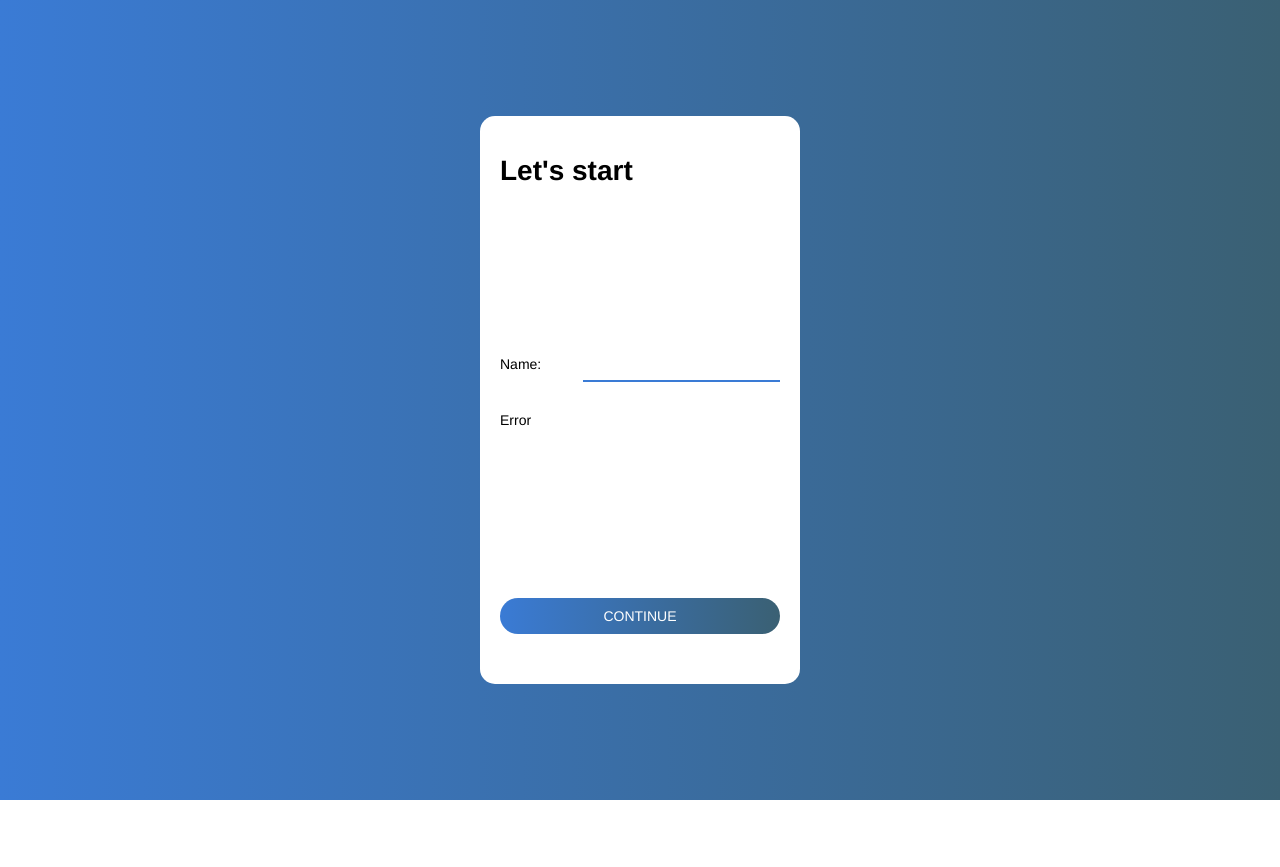
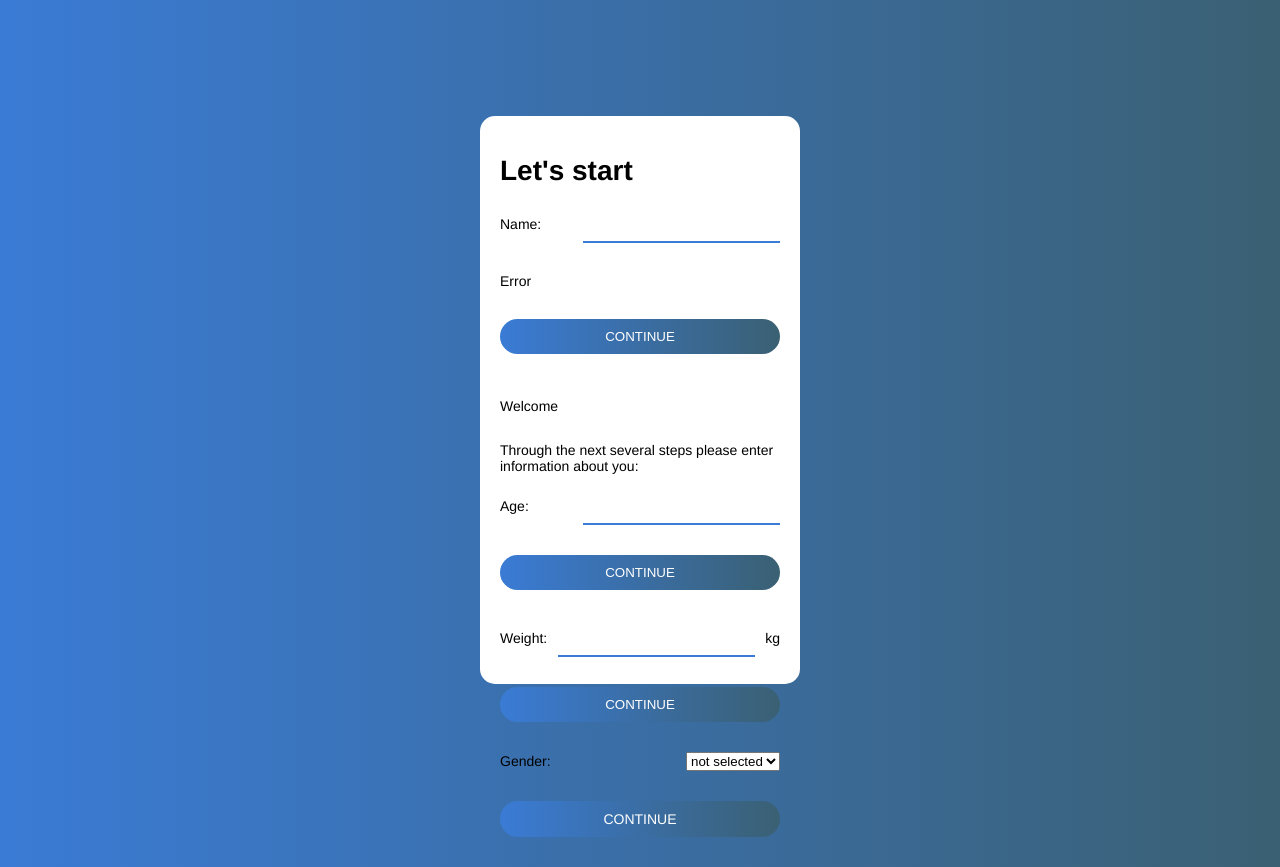
Before and after one commit to dar-g/react-water-tracker, a React (Create React App) app: page /register in a window 1280 px wide. Before the commit this address led to /register/name. Before the commit the page ends 800 px from the top, so only its background shows below. Built offline with nearby package versions, Linux system fonts and the light colour scheme.

Commit message:
Update: -one page of registration instead of four

```diff
--- a/src/App.css
+++ b/src/App.css
@@ -63,6 +63,10 @@ body {
   height: 100%;
 }
 
+.register-form.hidden {
+  display: none;
+}
+
 .input-wrapper {
   display: flex;
   flex-direction: column;
--- a/src/containers/RegisterPage/components/AgeInput.jsx
+++ b/src/containers/RegisterPage/components/AgeInput.jsx
@@ -1,18 +1,20 @@
-import {Link} from "react-router-dom";
-import {useRef} from "react";
+import {useRef, useState} from "react";
 import UserService from "../../../services/UserService";
 
 function AgeInput(props) {
     const inputAgeRef = useRef();
 
+    const [isClicked, setIsClicked] = useState(false);
+
     const saveAge = () => {
         const ageFromInput = inputAgeRef.current.value;
         props.setAge(ageFromInput);
         UserService.setUserAge(ageFromInput);
+        setIsClicked(true);
     };
 
     return (
-        <div className="age-input register-form">
+        <div className={`${isClicked ? 'hidden' : null} age-input register-form`}>
             <p>Welcome {props.getName()}</p>
             <p>Through the next several steps please enter information about you:</p>
 
@@ -23,13 +25,12 @@ function AgeInput(props) {
                 </label>
             </div>
 
-            <Link
-                to="/register/weight"
+            <button
                 onClick={saveAge}
                 className="btn"
             >
                 Continue
-            </Link>
+            </button>
         </div>
     );
 }
--- a/src/containers/RegisterPage/components/GenderInput.jsx
+++ b/src/containers/RegisterPage/components/GenderInput.jsx
@@ -1,5 +1,6 @@
+import UserService from "../../../services/UserService";
+import {useState} from "react";
 import {Link} from "react-router-dom";
-import UserService from "../../../services/UserService";
 
 function GenderInput(props) {
     const onSelectChange = (event) => {
@@ -7,13 +8,16 @@ function GenderInput(props) {
         UserService.setUserGender(event.target.value);
     }
 
+    const [isClicked, setIsClicked] = useState(false);
+
     const onClickHandler = () => {
         UserService.saveUserSettingsToLS();
         props.setIsUserRegistered(true);
+        setIsClicked(true);
     };
 
     return (
-        <div className="gender-input register-form">
+        <div className={`${isClicked ? 'hidden' : null} gender-input register-form`}>
             <div className="input-wrapper">
                 <label>
                     Gender:
--- a/src/containers/RegisterPage/components/NameInput.jsx
+++ b/src/containers/RegisterPage/components/NameInput.jsx
@@ -1,20 +1,20 @@
-import {Link} from "react-router-dom";
-import {useRef} from "react";
+import {useRef, useState} from "react";
 import UserService from "../../../services/UserService";
-
-//todo: add validation for input fields, disable button
 
 function NameInput(props) {
     const inputNameRef = useRef();
+
+    const [isClicked, setIsClicked] = useState(false);
 
     const saveName = () => {
         const nameFromInput = inputNameRef.current.value;
         props.setName(nameFromInput);
         UserService.setUserName(nameFromInput);
+        setIsClicked(true);
     };
 
     return (
-        <div className="name-input register-form">
+        <div className={`${isClicked ? 'hidden' : null} name-input register-form`}>
             <h1>Let's start</h1>
 
             <div className="input-wrapper">
@@ -25,13 +25,12 @@ function NameInput(props) {
                 <div className="error">Error</div>
             </div>
 
-            <Link
-                to="/register/age"
+            <button
                 onClick={saveName}
                 className="btn"
             >
                 Continue
-            </Link>
+            </button>
         </div>
     );
 }
--- a/src/containers/RegisterPage/components/WeightInput.jsx
+++ b/src/containers/RegisterPage/components/WeightInput.jsx
@@ -1,18 +1,20 @@
-import {Link} from "react-router-dom";
-import {useRef} from "react";
+import {useRef, useState} from "react";
 import UserService from "../../../services/UserService";
 
 function WeightInput(props) {
     const inputWeightRef = useRef();
 
+    const [isClicked, setIsClicked] = useState(false);
+
     const saveWeight = () => {
         const weightFromInput = inputWeightRef.current.value;
         props.setWeight(weightFromInput);
         UserService.setUserWeight(weightFromInput);
+        setIsClicked(true);
     };
 
     return (
-        <div className="weight-input register-form">
+        <div className={`${isClicked ? 'hidden' : null} weight-input register-form`}>
             <div className="input-wrapper">
                 <label htmlFor="">
                     Weight:
@@ -21,13 +23,12 @@ function WeightInput(props) {
                 </label>
             </div>
 
-            <Link
-                to="/register/gender"
+            <button
                 onClick={saveWeight}
                 className="btn"
             >
                 Continue
-            </Link>
+            </button>
         </div>
     );
 }
--- a/src/containers/RegisterPage/index.jsx
+++ b/src/containers/RegisterPage/index.jsx
@@ -1,10 +1,11 @@
-import { Redirect, Route, Switch, useRouteMatch } from "react-router-dom";
+import {Route, Switch, useRouteMatch} from "react-router-dom";
 import NameInput from "./components/NameInput";
 import AgeInput from "./components/AgeInput";
 import WeightInput from "./components/WeightInput";
 import GenderInput from "./components/GenderInput";
 
-// todo: one page of registration instead of four
+// todo: add validation for input fields, disable button
+
 function RegisterPage({
   setUserProperty,
   getUserProperty,
@@ -33,24 +34,29 @@ function RegisterPage({
         <div className="register-page container">
             <Switch>
                 <Route exact path="/register">
-                    <Redirect to={`${path}/name`} />
+                    {/*<Redirect to={`${path}/name`} />*/}
                 </Route>
-                <Route path={`${path}/name`}>
+                {/*<Route path={`${path}/name`}>*/}
+                {/*    */}
+                {/*</Route>*/}
+                {/*<Route path={`${path}/age`}>*/}
+                {/*    */}
+                {/*</Route>*/}
+                {/*<Route path={`${path}/weight`}>*/}
+                {/*    */}
+                {/*</Route>*/}
+                {/*<Route path={`${path}/gender`}>*/}
+                {/*    */}
+                {/*</Route>*/}
+            </Switch>
+
             <NameInput setName={setName} />
-                </Route>
-                <Route path={`${path}/age`}>
             <AgeInput getName={getName} setAge={setAge} />
-                </Route>
-                <Route path={`${path}/weight`}>
             <WeightInput setWeight={setWeight} />
-                </Route>
-                <Route path={`${path}/gender`}>
             <GenderInput
                 setGender={setGender}
                 setIsUserRegistered={setIsUserRegistered}
             />
-                </Route>
-            </Switch>
         </div>
     );
 }
```
Also changed, not shown: src/containers/RegisterPage/RegisterPage.module.css (added). Lines whose indentation alone changed are shown as unchanged.
